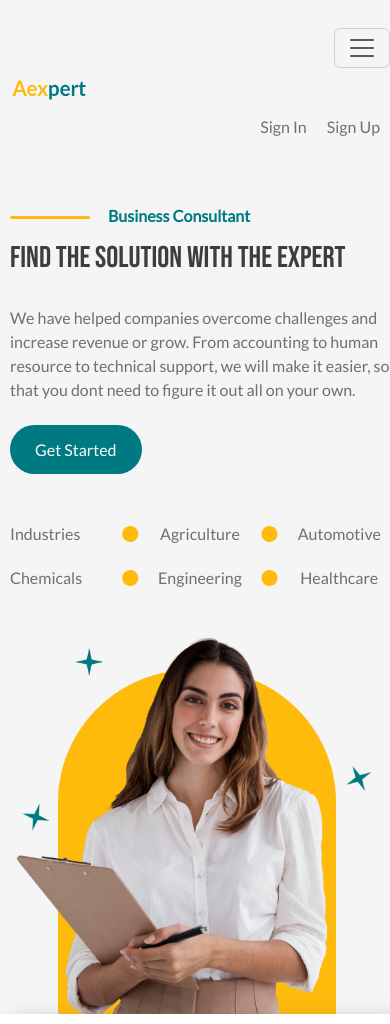
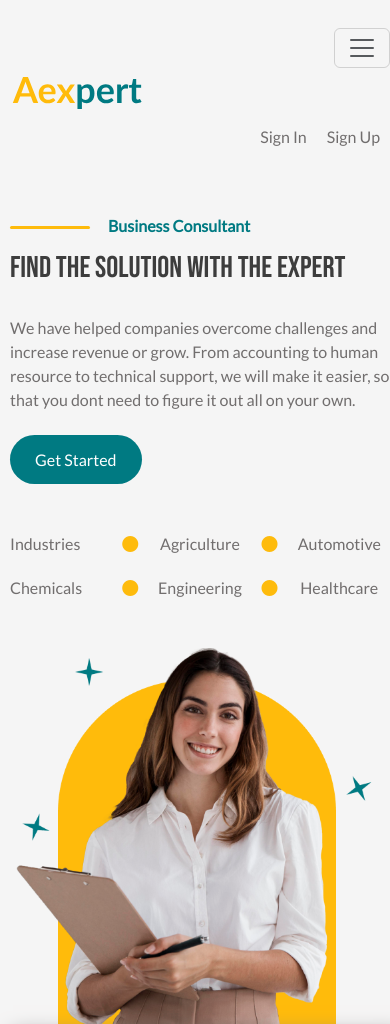
Before and after one commit to Hritickmallick/FT-2023-386, a plain HTML site: page index.html in a window 390 px wide. Shown: the top 1024 px of the page. Drawn offline with nearby package versions, Linux system fonts and the light colour scheme.

Commit message:
added necessary comments in all the files

```diff
--- a/sass/components/_footer.scss
+++ b/sass/components/_footer.scss
@@ -1,4 +1,8 @@
+//importing all the partial files
+
 @import '../partial_files/importers';
+
+//generating css for the footer section
 
 footer{
     background-color: #fff;
--- a/sass/components/_header.scss
+++ b/sass/components/_header.scss
@@ -1,7 +1,12 @@
+//importing all the partial files
+
 @import '../partial_files/importers';
+
+//generating css for the header section which includes a nav-bar, a logo and two buttons
 
 header {
 
+    //using bootstrap classes for generating a hamburger menu which will popup when it is opened in a screen size of less than 576px
     .nav-bar {
         padding: 20px 0px;
 
@@ -37,8 +42,9 @@ header {
         .logo {
             display: block;
             text-align: center;
-            @include tablet {
-                width: 25%;
+
+            @include mobile {
+                text-align: left;
 
                 img{
                     max-width: 100%;
@@ -46,6 +52,7 @@ header {
                 }
             }
         }
+
 
         .login-btn {
             list-style-type: none;
--- a/sass/components/_section.scss
+++ b/sass/components/_section.scss
@@ -1,4 +1,8 @@
+// imported all the partial files
+
 @import '../partial_files/importers';
+
+//generating css for the main section
 
 section {
 
@@ -44,7 +48,7 @@ section {
                     font-size: $font-size-90;
                     line-height: 1;
                     color: $text2;
-                    font-family: 'bebas-nue';
+                    font-family: 'bebas-nue';  //imported from the _typography
 
                     @include small-mobiles{
                         font-size: $font-size-30;
@@ -74,7 +78,7 @@ section {
             }
 
             .banner-tags {
-                @include flex-center(row);
+                @include flex-center(row);  //imported from _mixin
                 list-style-type: none;
                 flex-wrap: wrap;
                 padding-top: 50px;
--- a/sass/index.scss
+++ b/sass/index.scss
@@ -1,3 +1,4 @@
+// importing all the files from the base and components folder
 
 @import '../sass/base/elements';
 @import '../sass/components/header';
--- a/sass/partial_files/_importers.scss
+++ b/sass/partial_files/_importers.scss
@@ -1,3 +1,5 @@
+// imported all the partial files in one
+
 
 @import '../partial_files/mixins';
 @import '../partial_files/variables';
--- a/sass/partial_files/_mixins.scss
+++ b/sass/partial_files/_mixins.scss
@@ -1,5 +1,36 @@
+// created a mixin function for using flexbox and also defined screen sizes for making responsive designs
+
 @mixin flex-center($direction){
     display: flex;
     align-items: center;
     flex-direction: $direction;
 }
+
+
+//check 1024
+@mixin desktop{
+    @media screen and (max-width:1200px){
+        @content;
+    }
+}
+
+//check 768
+@mixin tablet{
+    @media screen and (max-width:992px){
+        @content;
+    }
+}
+
+//check 578
+@mixin mobile{
+    @media screen and (max-width:767px){
+        @content;
+    }
+}
+
+//check 375
+@mixin small-mobiles{
+    @media screen and (max-width:567px){
+        @content;
+    }
+}
--- a/sass/partial_files/_typography.scss
+++ b/sass/partial_files/_typography.scss
@@ -1,3 +1,5 @@
+// declared all the fonts
+
 @font-face {
     font-family: 'Lato';
     src: url('../../fonts/Lato/Lato-Regular.ttf') format('truetype'),
--- a/sass/partial_files/_variables.scss
+++ b/sass/partial_files/_variables.scss
@@ -1,3 +1,5 @@
+// declaring color, font-sizes as variables
+
 $backgrnd: #f5f5f5;
 $btn: #007a82;
 $text: #716e6e;
@@ -51,31 +53,3 @@ $font-size-80: 5rem; //80px
 $font-size-90: 5.625rem; //90px
 $font-size-100: 6.25rem; //100px
 $font-size-112: 7rem; //112px
-
-//check 1024
-@mixin desktop{
-    @media screen and (max-width:1200px){
-        @content;
-    }
-}
-
-//check 768
-@mixin tablet{
-    @media screen and (max-width:992px){
-        @content;
-    }
-}
-
-//check 578
-@mixin mobile{
-    @media screen and (max-width:767px){
-        @content;
-    }
-}
-
-//check 375
-@mixin small-mobiles{
-    @media screen and (max-width:567px){
-        @content;
-    }
-}
```
Also changed, not shown: index.html (+6 -0 lines), css/index.css, 1 other file.
